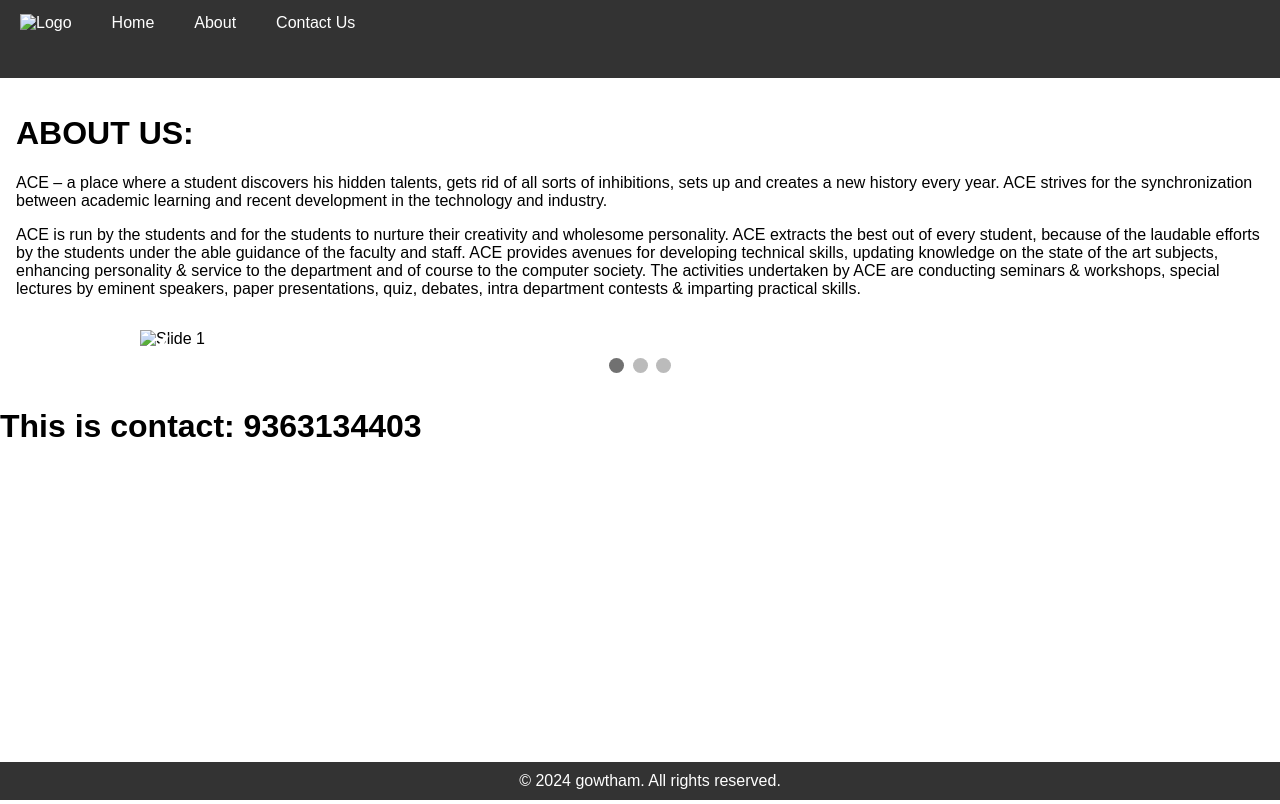
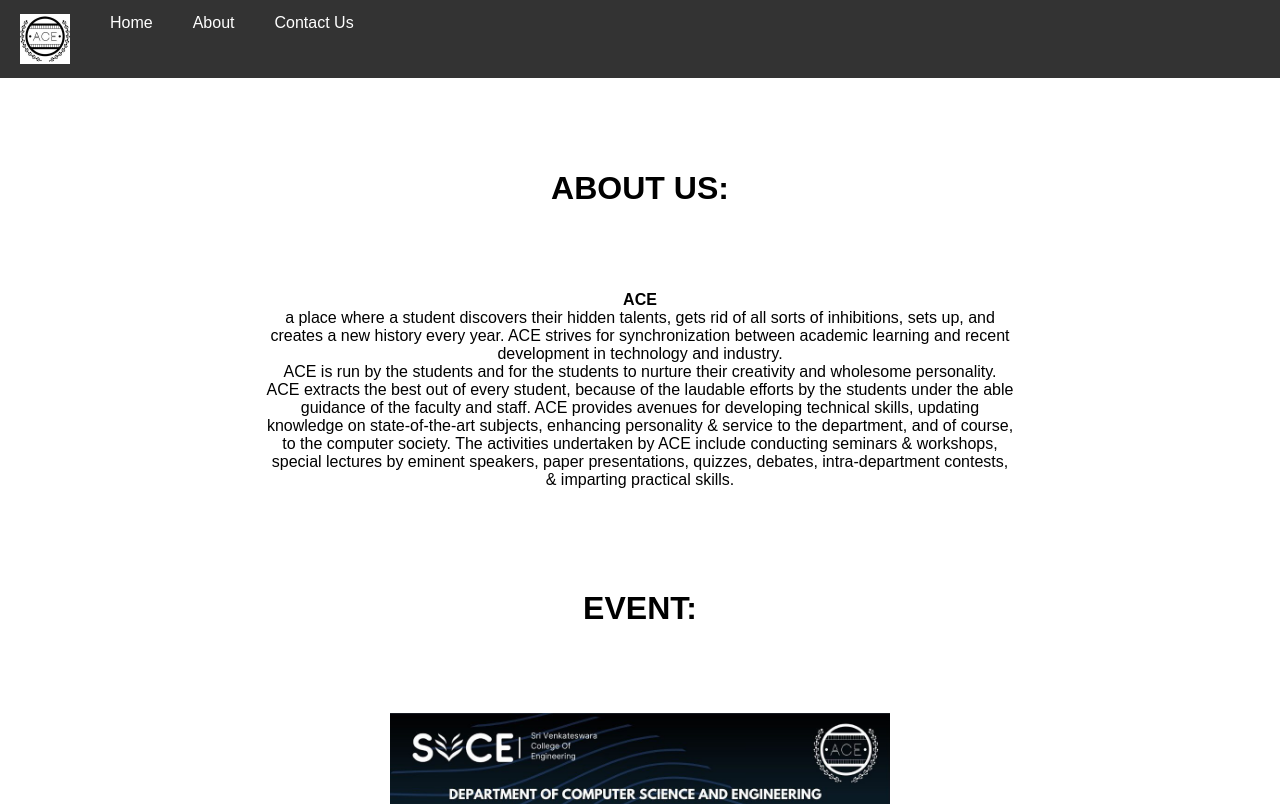
Before and after one commit to GOWTHAMK-byte/ACE-web, a plain HTML site: page index.html in a window 1280 px wide. Shown: the top 804 px of the page. Drawn offline with Linux system fonts and the light colour scheme.

Commit message:
Add files via upload

```diff
--- a/index.html
+++ b/index.html
@@ -4,96 +4,7 @@
     <meta charset="UTF-8">
     <meta name="viewport" content="width=device-width, initial-scale=1.0">
     <title>ACE EVENT</title>
-    <style>
-        body {
-            margin: 0;
-            font-family: Arial, sans-serif;
-        }
-        .navbar {
-            background-color: #333;
-            overflow: hidden;
-        }
-        .navbar a, .navbar img {
-            float: left;
-            display: block;
-            color: white;
-            text-align: center;
-            padding: 14px 20px;
-            text-decoration: none;
-        }
-        .navbar a:hover {
-            background-color: #ddd;
-            color: black;
-        }
-        .footer {
-            background-color: #333;
-            color: white;
-            text-align: center;
-            padding: 10px;
-            position: fixed;
-            left: 0;
-            bottom: 0;
-            width: 100%;
-        }
-        h1 {
-            background-color: rgb(255, 255, 255);
-            color: rgb(0, 0, 0);
-        }
-        .content {
-            padding: 16px;
-        }
-        .slideshow-container {
-            max-width: 1000px;
-            position: relative;
-            margin: auto;
-        }
-        .slides {
-            display: none;
-        }
-        .slides img {
-            width: 50%;
-            height: auto;
-        }
-        .prev, .next {
-            cursor: pointer;
-            position: absolute;
-            top: 50%;
-            width: auto;
-            padding: 16px;
-            margin-top: -22px;
-            color: white;
-            font-weight: bold;
-            font-size: 18px;
-            transition: 0.6s ease;
-            border-radius: 0 3px 3px 0;
-            user-select: none;
-        }
-        .next {
-            right: 0;
-            border-radius: 3px 0 0 3px;
-        }
-        .prev:hover, .next:hover {
-            background-color: rgba(255, 255, 255, 0.8);
-        }
-        .dots {
-            text-align: center;
-            padding: 10px 0;
-            background: #ffffff;
-        }
-        .dot {
-            cursor: pointer;
-            height: 15px;
-            width: 15px;
-            margin: 0 2px;
-            background-color: #bbb;
-            border-radius: 50%;
-            display: inline-block;
-            transition: background-color 0.6s ease;
-        }
-        .active, .dot:hover {
-            background-color: #717171;
-        }
-    </style>
+    <link rel="stylesheet" href="style.css">
 </head>
 <body>
     <div class="navbar">
@@ -103,11 +14,17 @@
         <a href="#contact">Contact Us</a>
     </div>
 
-    <div class="content">
-        <h1>ABOUT US:</h1>
-        <p>ACE – a place where a student discovers his hidden talents, gets rid of all sorts of inhibitions, sets up and creates a new history every year. ACE strives for the synchronization between academic learning and recent development in the technology and industry.</p>  <p>ACE is run by the students and for the students to nurture their creativity and wholesome personality. ACE extracts the best out of every student, because of the laudable efforts by the students under the able guidance of the faculty and staff. ACE provides avenues for developing technical skills, updating knowledge on the state of the art subjects, enhancing personality & service to the department and of course to the computer society. The activities undertaken by ACE are conducting seminars & workshops, special lectures by eminent speakers, paper presentations, quiz, debates, intra department contests & imparting practical skills.</p>
+    <div id="home" class="content">
+        <h1 id="about">ABOUT US:</h1>
+        <center>
+        <p><b>ACE</b><br> a place where a student discovers their hidden talents, gets rid of all sorts of inhibitions, sets up, and creates a new history every year. ACE strives for synchronization between academic learning and recent development in technology and industry.
+        </p>
+        <p>ACE is run by the students and for the students to nurture their creativity and wholesome personality. ACE extracts the best out of every student, because of the laudable efforts by the students under the able guidance of the faculty and staff. ACE provides avenues for developing technical skills, updating knowledge on state-of-the-art subjects, enhancing personality & service to the department, and of course, to the computer society. The activities undertaken by ACE include conducting seminars & workshops, special lectures by eminent speakers, paper presentations, quizzes, debates, intra-department contests, & imparting practical skills.
+        </p>
+        </center>
     </div>
 
+    <h1 class="eve_title">EVENT:</h1>
     <div class="slideshow-container">
         <div class="slides">
             <img src="HACKER.jpg" alt="Slide 1">
@@ -127,9 +44,12 @@
         <span class="dot" onclick="currentSlide(2)"></span>
         <span class="dot" onclick="currentSlide(3)"></span>
     </div>
-    <div id="contact">
-        <h1> This is contact: 9363134403</h1>
+
+    <div id="contact" class="content">
+        <h1>Contact Us</h1>
+        <p>Phone: 9363134403</p>
     </div>
+
     <script>
         let slideIndex = 1;
         showSlides(slideIndex);
@@ -159,8 +79,18 @@
         }
     </script>
 
+    <div class="posting">
+        <p>President:</p>
+        <p>"Srilekha"</p><br>
+        <p>vice-president:</p>
+        <p>"vishnuvardan"</p>
+        <p>"sahana"</p>
+        <p>"naafiah"</p><br>
+        <a href="https://www.instagram.com/acesvce?igsh=NTZpZDEwbDVyMGUz"><img class="instagram" src="instagram-png.png"> </a>
+    </div>
+
     <div class="footer">
-        &copy; 2024 gowtham. All rights reserved.
+        &copy; 2024 Gowtham. All rights reserved.
     </div>
 </body>
 </html>
--- /dev/null
+++ b/style.css
@@ -0,0 +1,129 @@
+body {
+    margin: 0;
+    font-family: Arial, sans-serif;
+}
+
+.navbar {
+    background-color: #333;
+    overflow: hidden;
+    position: fixed;
+    width: 100%;
+    top: 0;
+    z-index: 1000;
+}
+
+.navbar a, .navbar img {
+    float: left;
+    display: block;
+    color: white;
+    text-align: center;
+    padding: 14px 20px;
+    text-decoration: none;
+}
+
+.navbar a:hover {
+    background-color: #ddd;
+    color: black;
+}
+
+p {
+    max-width: 60%;
+    margin: auto;
+}
+
+.footer {
+    background-color: #333;
+    color: white;
+    text-align: center;
+    padding: 10px;
+    position: relative;
+    left: 0;
+    bottom: 0;
+    width: 100%;
+}
+
+h1, .eve_title {
+    color: black;
+    text-align: center;
+    padding: 5%;
+}
+
+.content {
+    padding: 16px;
+    margin-top: 70px; /* Adjust for fixed navbar */
+}
+
+.slideshow-container {
+    max-width: 1000px;
+    position: relative;
+    margin: auto;
+}
+
+.slides {
+    display: none;
+    text-align: center;
+}
+
+.slides img {
+    width: 50%;
+    height: auto;
+    overflow: hidden;
+}
+
+.prev, .next {
+    cursor: pointer;
+    position: absolute;
+    top: 50%;
+    width: auto;
+    padding: 16px;
+    margin-top: -22px;
+    color: white;
+    font-weight: bold;
+    font-size: 18px;
+    transition: 0.6s ease;
+    border-radius: 0 3px 3px 0;
+    user-select: none;
+}
+
+.next {
+    right: 0;
+    border-radius: 3px 0 0 3px;
+}
+
+.prev:hover, .next:hover {
+    background-color: rgba(255, 255, 255, 0.8);
+}
+
+.dots {
+    text-align: center;
+    padding: 10px 0;
+    background: #ffffff;
+}
+
+.dot {
+    cursor: pointer;
+    height: 15px;
+    width: 15px;
+    margin: 0 2px;
+    background-color: #bbb;
+    border-radius: 50%;
+    display: inline-block;
+    transition: background-color 0.6s ease;
+}
+
+.active, .dot:hover {
+    background-color: #717171;
+}
+
+.posting {
+    width: 50%;
+    padding: 10px;
+    margin: 10px auto;
+    background-color: rgba(34, 33, 33, 0.8);
+    color: white;
+    text-align: center;
+    border-radius: 5px;
+}
+.instagram{
+    width: 10%;
+}
```
Also changed, not shown: HACKER.jpg (added), IMG 2.jpg (added), WhatsApp Image 2024-07-22 at 19.17.02_1755eadd.jpg (added), WhatsApp Image 2024-07-22 at 22.01.59_62a6b630.jpg (added), go.jpeg (added), img.jpg (added), instagram-png.png (added), 1 other file.
